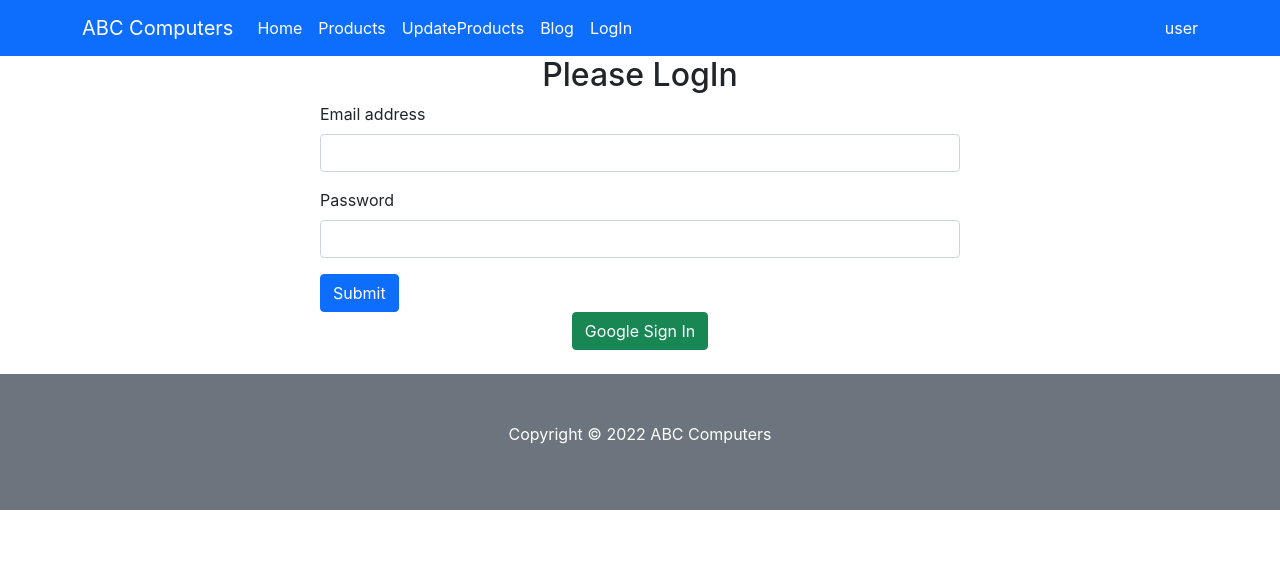
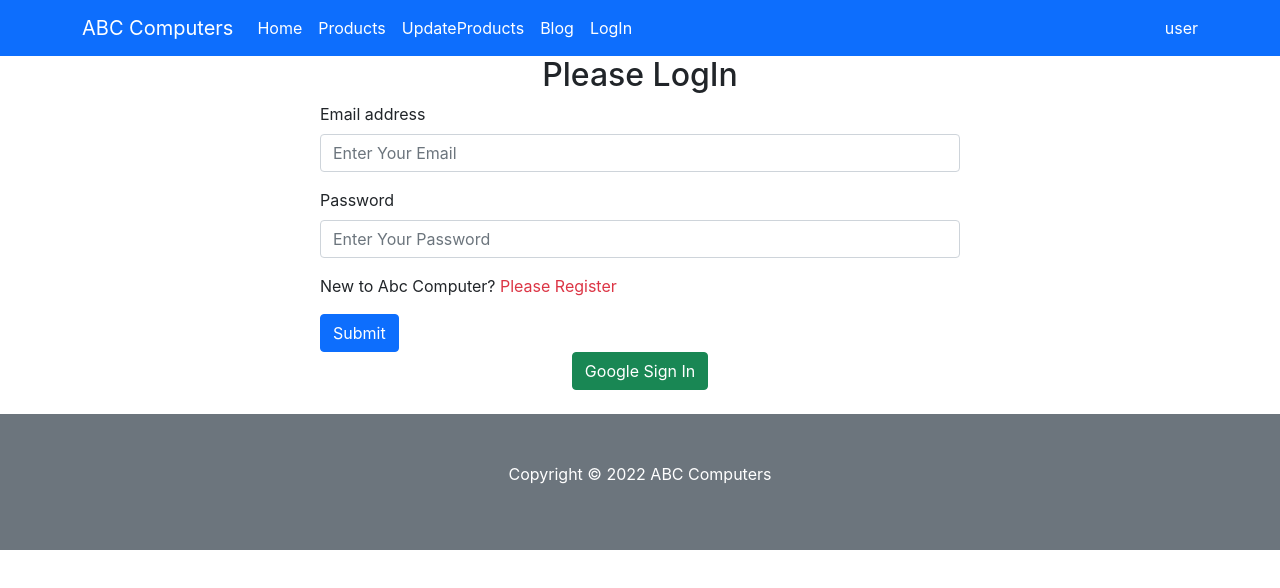
Before and after one commit to raju120405/abc-computer--warehouse-management, a React (Create React App) app: page /login in a window 1280 px wide. Shown: the top 588 px of the page. Built offline with nearby package versions, Linux system fonts and the light colour scheme; no server answers.

Commit message:
login register

```diff
--- a/public/index.html
+++ b/public/index.html
@@ -25,7 +25,7 @@
       Learn how to configure a non-root public URL by running `npm run build`.
     -->
 
-    <title>React App</title>
+    <title>Abc Computers </title>
     <link href="https://cdn.jsdelivr.net/npm/bootstrap@5.0.2/dist/css/bootstrap.min.css" rel="stylesheet" integrity="sha384-EVSTQN3/azprG1Anm3QDgpJLIm9Nao0Yz1ztcQTwFspd3yD65VohhpuuCOmLASjC" crossorigin="anonymous">
   </head>
   <body>
--- a/src/App.js
+++ b/src/App.js
@@ -8,6 +8,7 @@ import Login from './Components/Login/Login';
 import Navbar from './Components/Navbar/Navbar';
 import Notfound from './Components/Notfound/Notfound';
 import Products from './Components/Products/Products';
+import Register from './Components/Register/Register';
 
 import UpdateProduct from './Components/UpdateProduct/UpdateProduct';
 import PrivatRoute from './PrivatRoute/PrivatRoute';
@@ -28,6 +29,7 @@ function App() {
           <UpdateProduct></UpdateProduct>
         </PrivatRoute>} />
         <Route path="login" element={<Login></Login>} />
+        <Route path="register" element={<Register></Register>} />
         <Route path="*" element={<Notfound></Notfound>} />
       </Routes>
       <footer className='text-center bg-secondary p-5 mt-4'>
--- a/src/Components/Login/Login.js
+++ b/src/Components/Login/Login.js
@@ -1,9 +1,25 @@
-import React from 'react';
+import React, { useRef } from 'react';
 import auth from '../../Firebase/Firebase.init';
 import { useAuthState, useSignInWithGoogle } from 'react-firebase-hooks/auth';
-import { useLocation, useNavigate } from 'react-router-dom';
+import { Link, useLocation, useNavigate } from 'react-router-dom';
 
 const Login = () => {
+    const emailRef = useRef('');
+    const passwordRef = useRef('');
+    const Navigate = useNavigate()
+    const handleSubmit = event => {
+        event.preventDefault();
+
+        const email = emailRef.current.value;
+        const password = passwordRef.current.value;
+        console.log(email, password);
+
+    }
+    const navigateRagister = event => {
+        Navigate('/register')
+    }
+
+
     const [googleuser, googleloading, googleerror] = useAuthState(auth);
     const [signInWithGoogle, user, loading, error] = useSignInWithGoogle(auth);
 
@@ -36,19 +52,21 @@ const Login = () => {
     return (
         <div>
             <h2 className='text-center'>Please LogIn </h2>
-            <form className='w-50 mx-auto'>
+            <form onSubmit={handleSubmit} className='w-50 mx-auto'>
                 <div class="mb-3">
                     <label for="exampleInputEmail1" class="form-label">Email address</label>
-                    <input type="email" class="form-control" id="exampleInputEmail1" aria-describedby="emailHelp"/>
+                    <input ref={emailRef} type="email" placeholder='Enter Your Email' required class="form-control" id="exampleInputEmail1" aria-describedby="emailHelp" />
 
                 </div>
                 <div class="mb-3">
                     <label for="exampleInputPassword1" class="form-label">Password</label>
-                    <input type="password" class="form-control" id="exampleInputPassword1"/>
+                    <input ref={passwordRef} type="password" placeholder='Enter Your Password' required class="form-control" id="exampleInputPassword1" />
                 </div>
+                <p>New to Abc Computer? <Link to={'/register'} className='text-danger text-decoration-none' onClick={navigateRagister}>Please Register</Link></p>
 
                 <button type="submit" class="btn btn-primary">Submit</button>
             </form>
+
 
             <div className='text-center '> <button onClick={hanleSignIn} type="button" className="btn btn-success">Google Sign In</button></div>
         </div>
--- /dev/null
+++ b/src/Components/Register/Register.js
@@ -0,0 +1,53 @@
+import React, { useRef } from 'react';
+import { Link, useNavigate } from 'react-router-dom';
+
+
+const Register = () => {
+
+    const nameRef = useRef('')
+    const emailRef = useRef('');
+    const passwordRef = useRef('');
+    const Navigate = useNavigate()
+    const handleRegister = event => {
+        event.preventDefault();
+        const name = nameRef.current.value
+        const email = emailRef.current.value;
+        const password = passwordRef.current.value;
+        console.log(name,email, password);
+
+    }
+    const navigatelogin = event => {
+        Navigate('/login')
+    }
+
+    return (
+        <div className='w-50 mx-auto'>
+            <h2 className='text-center mt-3'>Please Register</h2>
+            <form onSubmit={handleRegister} className='w-50 mx-auto'>
+                <div class="mb-3">
+                    <label for="exampleInputEmail1" class="form-label">Name</label>
+                    <input ref={nameRef} type="text" placeholder='Enter Your Name' required class="form-control" id="exampleInputEmail1" aria-describedby="emailHelp" />
+
+                </div>
+                <div class="mb-3">
+                    <label for="exampleInputEmail1" class="form-label">Email address</label>
+                    <input ref={emailRef} type="email" placeholder='Enter Your Email' required class="form-control" id="exampleInputEmail1" aria-describedby="emailHelp" />
+
+                </div>
+                <div class="mb-3">
+                    <label for="exampleInputPassword1" class="form-label">Password</label>
+                    <input ref={passwordRef} type="password" placeholder='Enter Your Password' required class="form-control" id="exampleInputPassword1" />
+                </div>
+
+                <p>Already Have an acount? <Link to={'/login'} className='text-danger text-decoration-none'
+                onClick={navigatelogin} >Please Login</Link></p>
+                <button type="submit" class="btn btn-primary">Submit</button>
+            </form>
+
+
+
+        </div>
+    );
+};
+
+export default Register;
```
Also changed, not shown: src/Components/Home/Home.js (line endings or trailing spaces).
